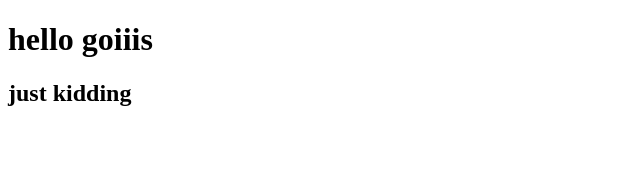
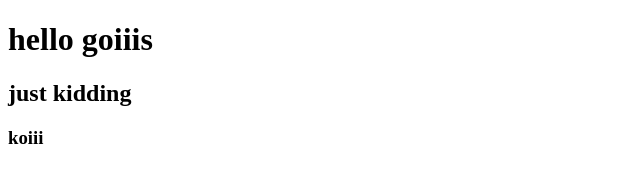
Before and after one commit to edwinkbabu/datewithgit-sample, a plain HTML site: page index.html in a window 1280 px wide. Shown: the full height of the page, 0-640 px from the left. Drawn offline with Linux system fonts and the light colour scheme.

Commit message:
added koii in index.html

```diff
--- a/index.html
+++ b/index.html
@@ -8,5 +8,6 @@
 <body>
     <h1>hello goiiis</h1>
     <h2>just kidding</h2>
+    <h3>koiii</h3>
 </body>
 </html>
```
Also changed, not shown: 1 other file.
